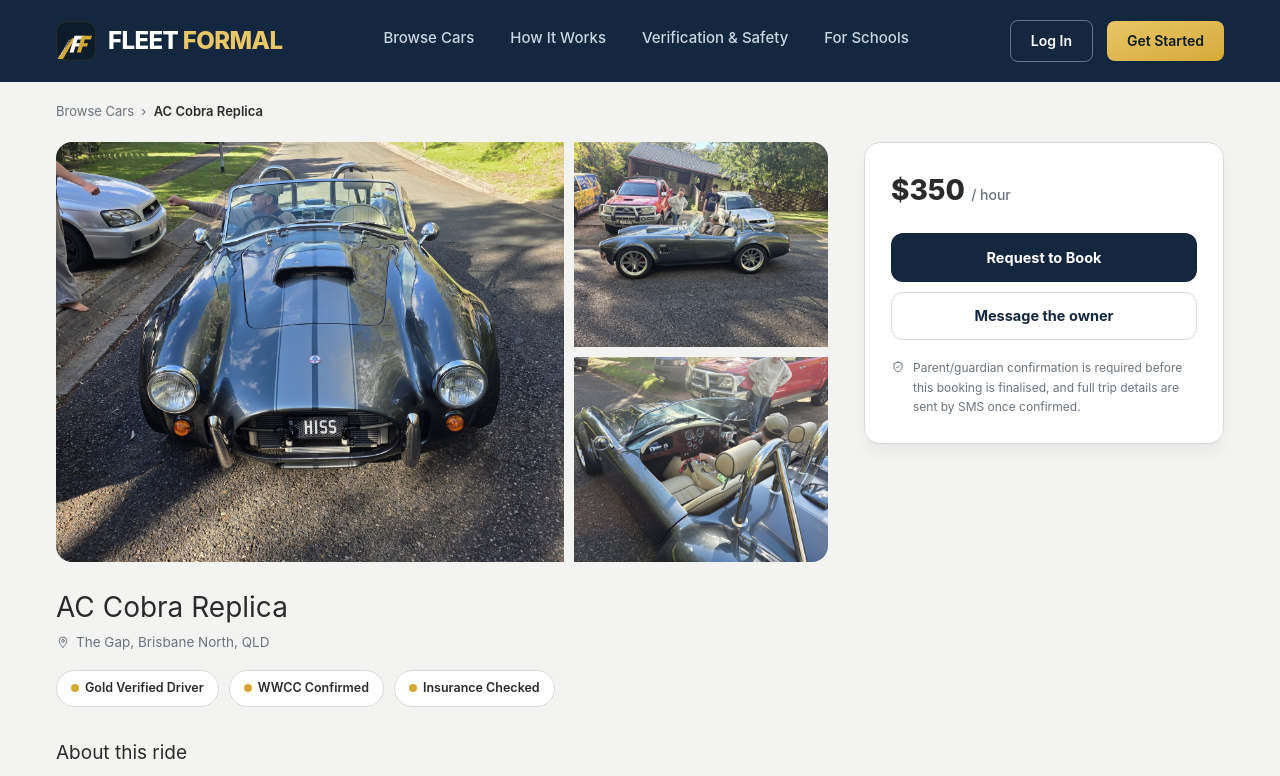
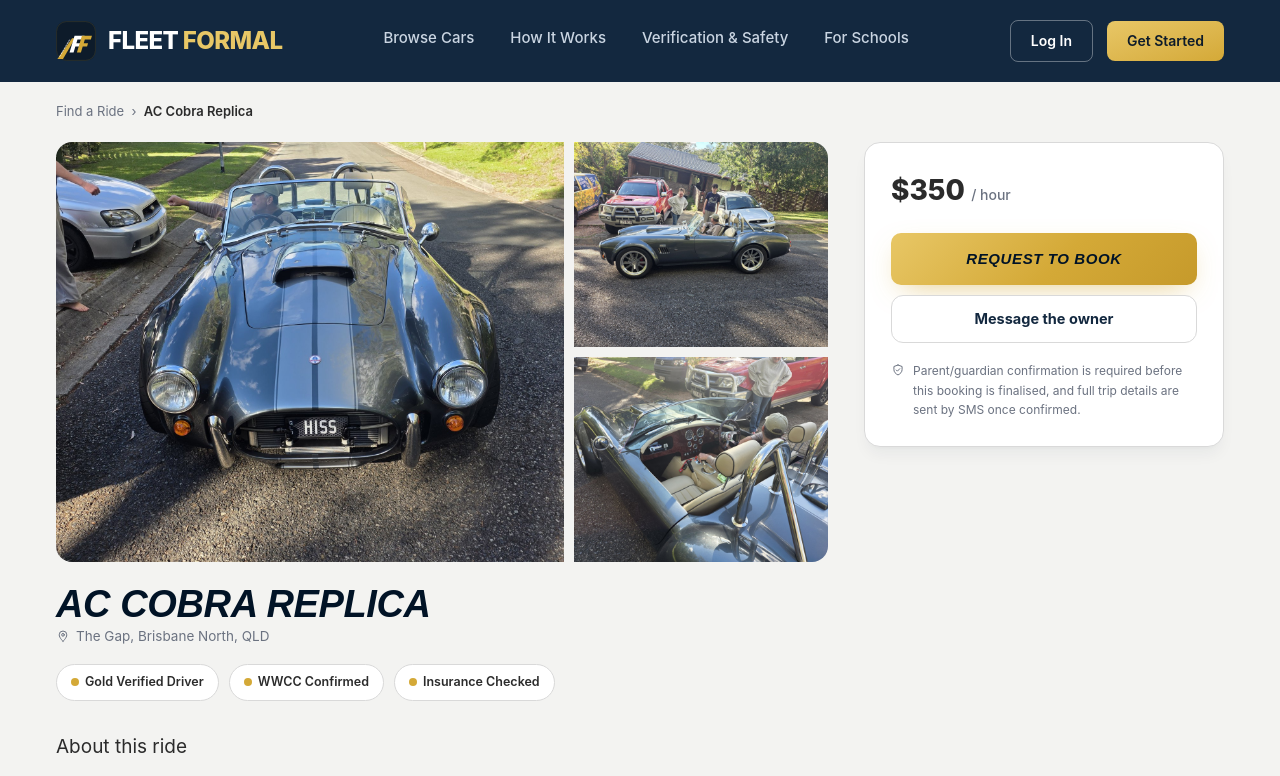
Before and after one commit to thedanielwest-crypto/formal-fleet, a Next.js app: page /listing/ac-cobra-replica in a window 1280 px wide. Shown: the top 776 px of the page. Built offline with nearby package versions, Linux system fonts and the light colour scheme; no server answers; a web font is replaced by a local one.

Commit message:
Add files via upload

```diff
--- a/app/listing/[slug]/page.tsx
+++ b/app/listing/[slug]/page.tsx
@@ -30,18 +30,18 @@ export default async function ListingDetail({
     <div>
       <Header />
 
-      <div className="px-14 pt-5 text-[13px] text-muted">
-        <Link href="/" className="hover:underline">
-          Browse Cars
+      <div className="px-6 md:px-14 pt-5 text-[13px] text-muted">
+        <Link href="/browse" className="hover:underline">
+          Find a Ride
         </Link>{" "}
         &nbsp;›&nbsp;{" "}
         <span className="text-ink font-semibold">{listing.title}</span>
       </div>
 
-      <div className="flex gap-9 px-14 pt-5 pb-16 items-start">
-        <div className="flex-1">
+      <div className="flex flex-col lg:flex-row gap-9 px-6 md:px-14 pt-5 pb-16 items-start">
+        <div className="flex-1 w-full">
           <div
-            className={`grid gap-2.5 rounded-2xl overflow-hidden h-[420px] ${
+            className={`grid gap-2.5 rounded-2xl overflow-hidden h-[260px] md:h-[420px] ${
               listing.gallery.length > 1 ? "grid-cols-[2fr_1fr]" : "grid-cols-1"
             }`}
           >
@@ -65,7 +65,7 @@ export default async function ListingDetail({
           </div>
 
           <div className="mt-6">
-            <h1 className="font-serif text-[28px]">{listing.title}</h1>
+            <h1 className="font-display text-[30px] md:text-[38px] text-midnight">{listing.title}</h1>
             <div className="text-[13.5px] text-muted mt-1 flex items-center gap-1.5">
               <Icon name="pin" className="w-3.5 h-3.5" />
               {listing.suburb}, {listing.region}
@@ -96,8 +96,8 @@ export default async function ListingDetail({
           </div>
         </div>
 
-        <div className="w-[360px] shrink-0">
-          <div className="bg-white border border-line rounded-2xl p-6.5 sticky top-5 shadow-lg shadow-navy/5">
+        <div className="w-full lg:w-[360px] shrink-0">
+          <div className="bg-white border border-line rounded-2xl p-6.5 lg:sticky lg:top-24 shadow-lg shadow-navy/5">
             <div className="text-[28px] font-extrabold">
               {listing.price === "free" ? (
                 "Free"
@@ -108,7 +108,7 @@ export default async function ListingDetail({
                 </>
               )}
             </div>
-            <button className="w-full mt-5.5 bg-navy text-white rounded-xl py-3.5 font-bold text-[14.5px]">
+            <button className="w-full mt-5.5 btn-gold">
               Request to Book
             </button>
             <button className="w-full mt-2.5 bg-white text-navy border border-line rounded-xl py-3 font-bold text-[14.5px]">
```
